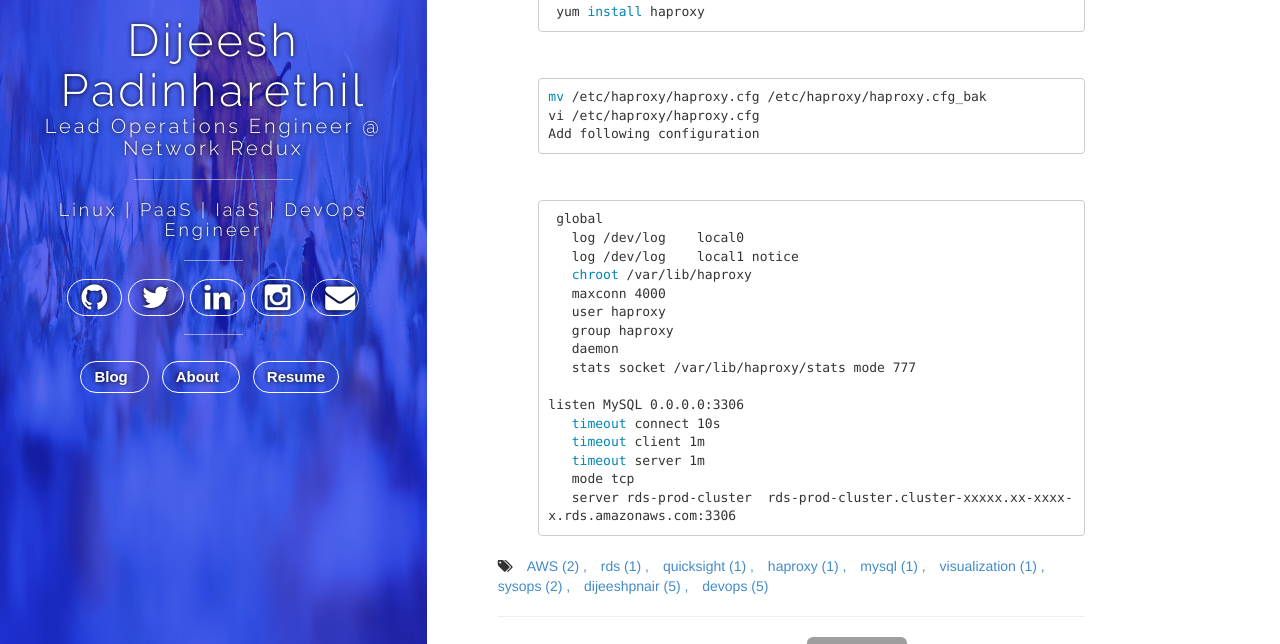
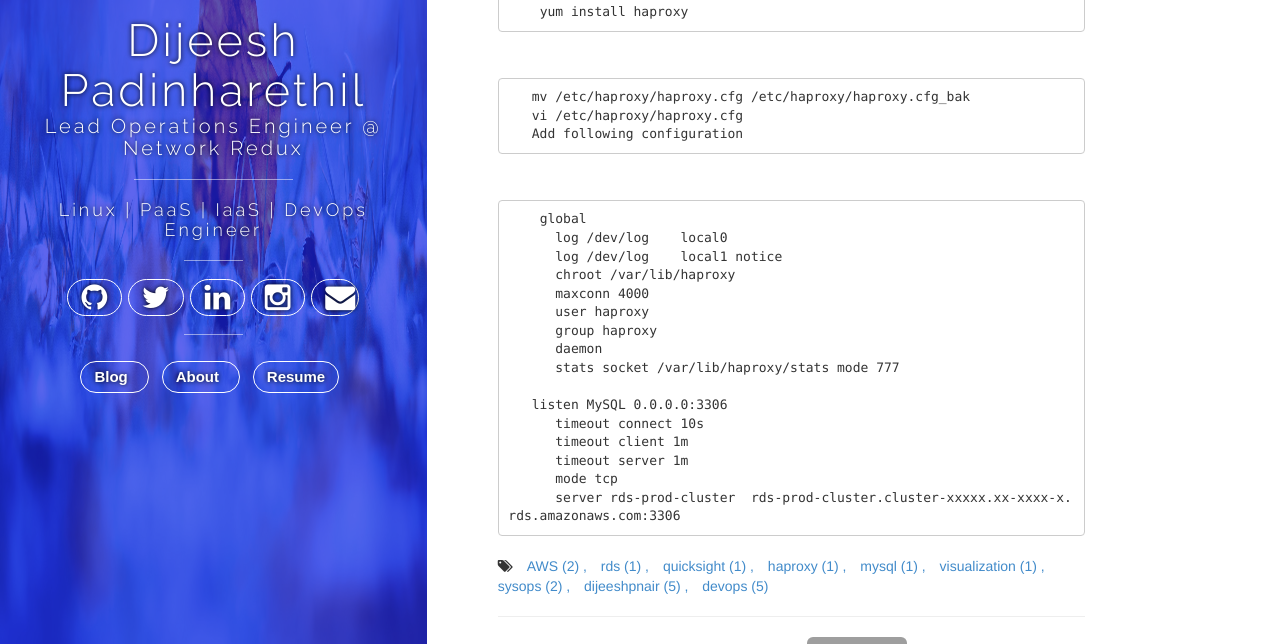
Before and after one commit to dijeesh/dijeesh.github.io-bak, a Jekyll site: the page built from _posts/2017-08-05-AWS-quicksight-access-to-RDS-in-private-subnet.md, in a window 1280 px wide and 900 px high, scrolled down 1234 px, cut to the strip 256-900 px from the top of the window. Built offline with Jekyll 4.4.1, drawn with Linux system fonts in a browser that asks for light colours; nearby versions of some CDN libraries; comment, search, counter and statistics services are not loaded; grey boxes are pictures that could not be loaded.

Commit message:
update quicksight

````diff
--- a/_posts/2017-08-05-AWS-quicksight-access-to-RDS-in-private-subnet.md
+++ b/_posts/2017-08-05-AWS-quicksight-access-to-RDS-in-private-subnet.md
@@ -37,19 +37,19 @@ Here is a rough architecture diagram:
 5. Install and configure HaProxy service in EC2 instance.
 <br>
 
-    ```sh
+```
     yum install haproxy
-    ```
+```
 <br>
 
-   ```sh
+```
    mv /etc/haproxy/haproxy.cfg /etc/haproxy/haproxy.cfg_bak
    vi /etc/haproxy/haproxy.cfg
    Add following configuration
-   ```
+```
 <br>
 
-   ```sh
+```
     global
       log /dev/log    local0
       log /dev/log    local1 notice
@@ -66,4 +66,4 @@ Here is a rough architecture diagram:
       timeout server 1m
       mode tcp
       server rds-prod-cluster  rds-prod-cluster.cluster-xxxxx.xx-xxxx-x.rds.amazonaws.com:3306
-  ```
+```
````
